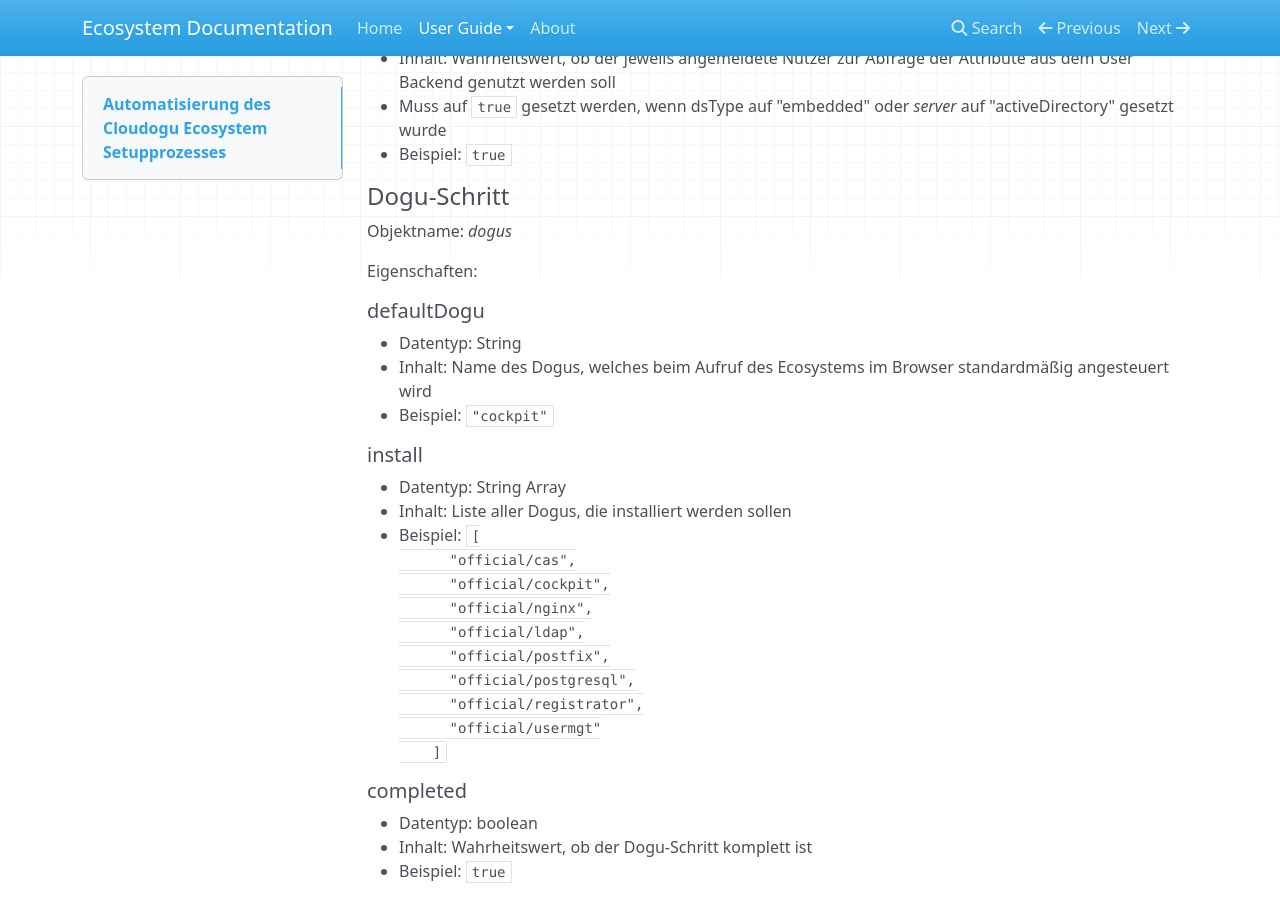
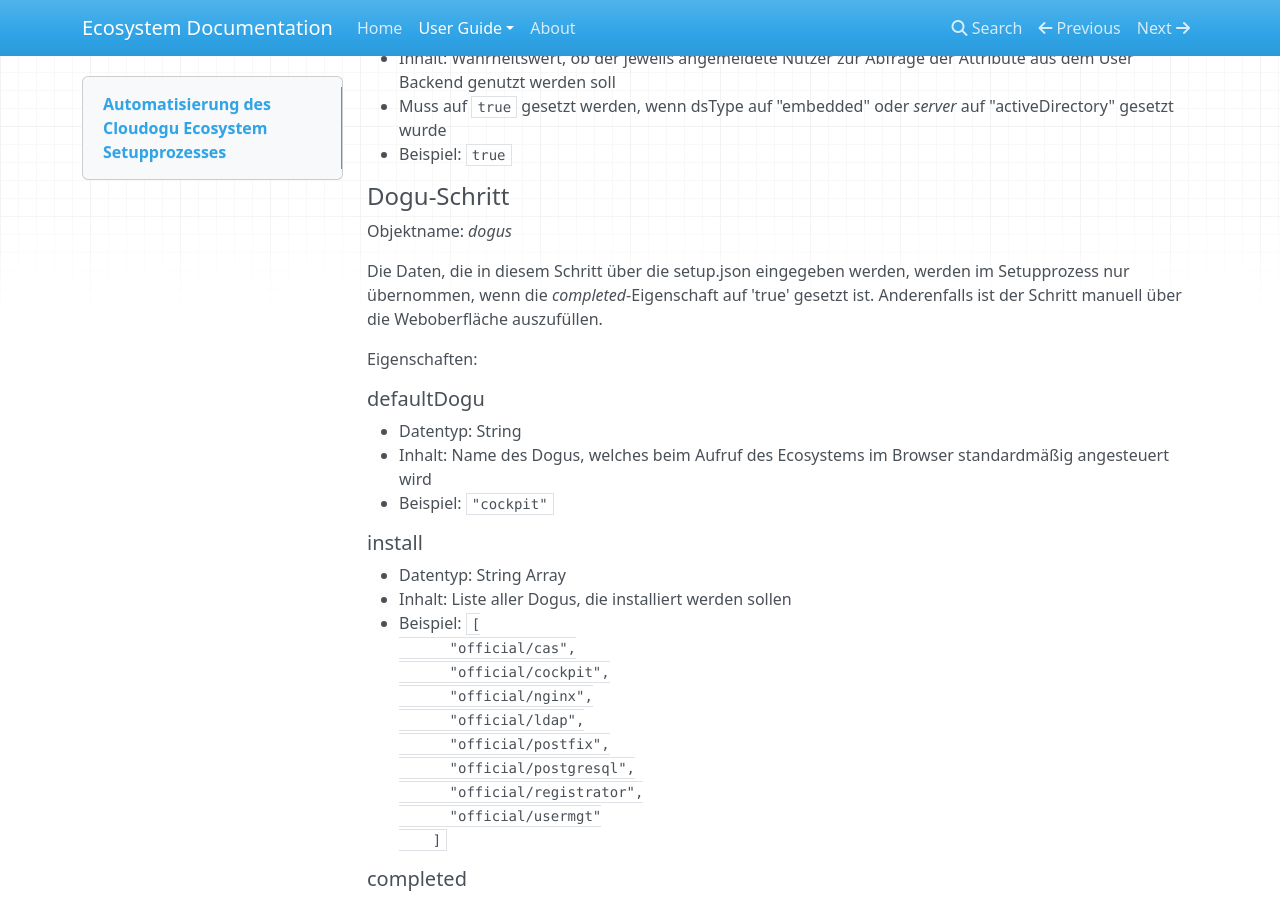
Before and after one commit to cloudogu/ecosystem, an MkDocs documentation site: the page built from docs/docs/user-guide/setup-json.md, in a window 1280 px wide and 900 px high, scrolled down 5423 px. Built offline with MkDocs 1.6.1, drawn with Linux system fonts in a browser that asks for light colours; nearby versions of some CDN libraries; old or Windows-style settings are respelled for this version of MkDocs.

Commit message:
Add dogu step restriction

```diff
--- a/docs/docs/user-guide/setup-json.md
+++ b/docs/docs/user-guide/setup-json.md
@@ -218,6 +218,8 @@
 #### Dogu-Schritt
 Objektname: _dogus_
 
+Die Daten, die in diesem Schritt über die setup.json eingegeben werden, werden im Setupprozess nur übernommen, wenn die _completed_-Eigenschaft auf 'true' gesetzt ist. Anderenfalls ist der Schritt manuell über die Weboberfläche auszufüllen.
+
 Eigenschaften:
 
 ##### defaultDogu
```
